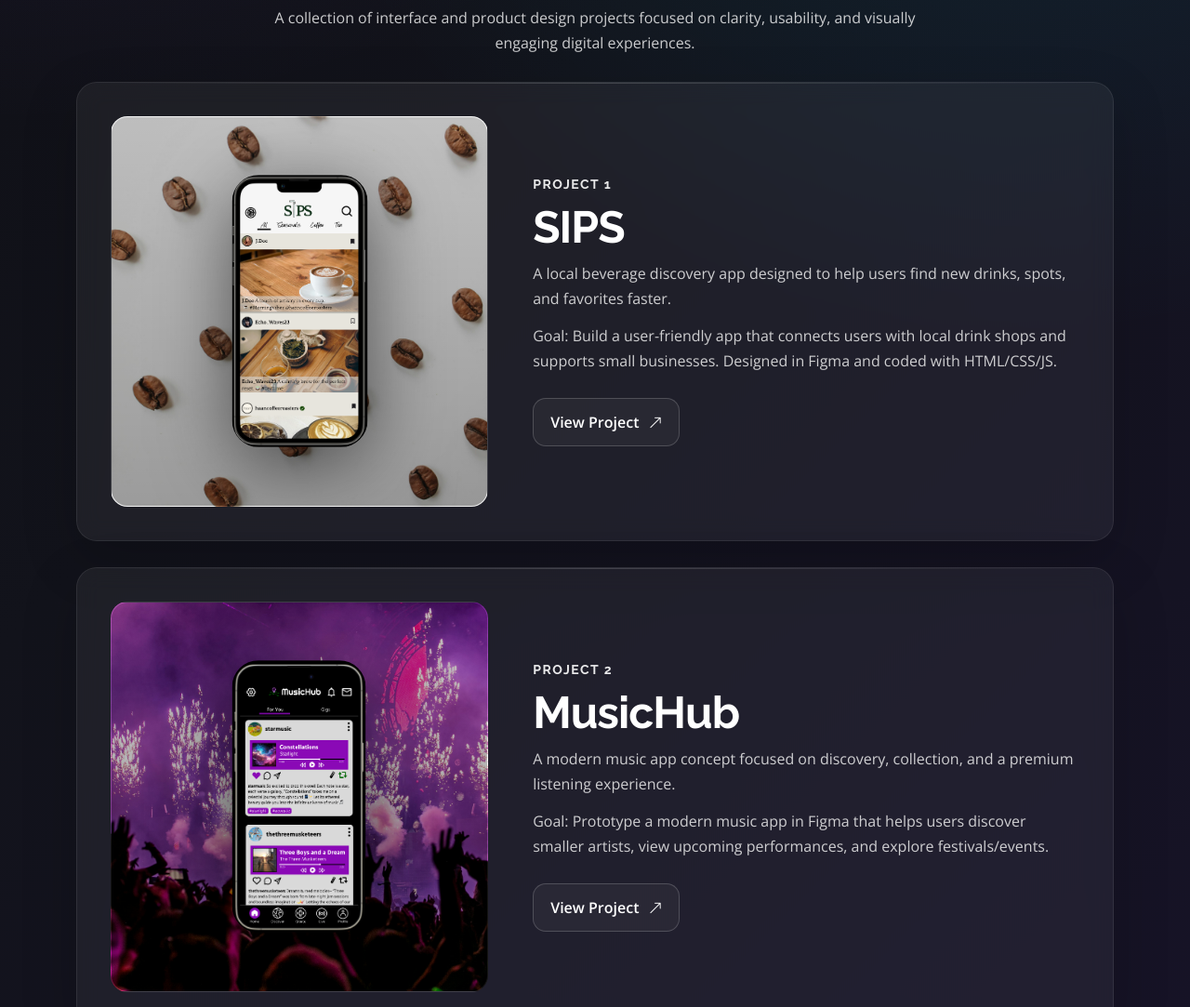
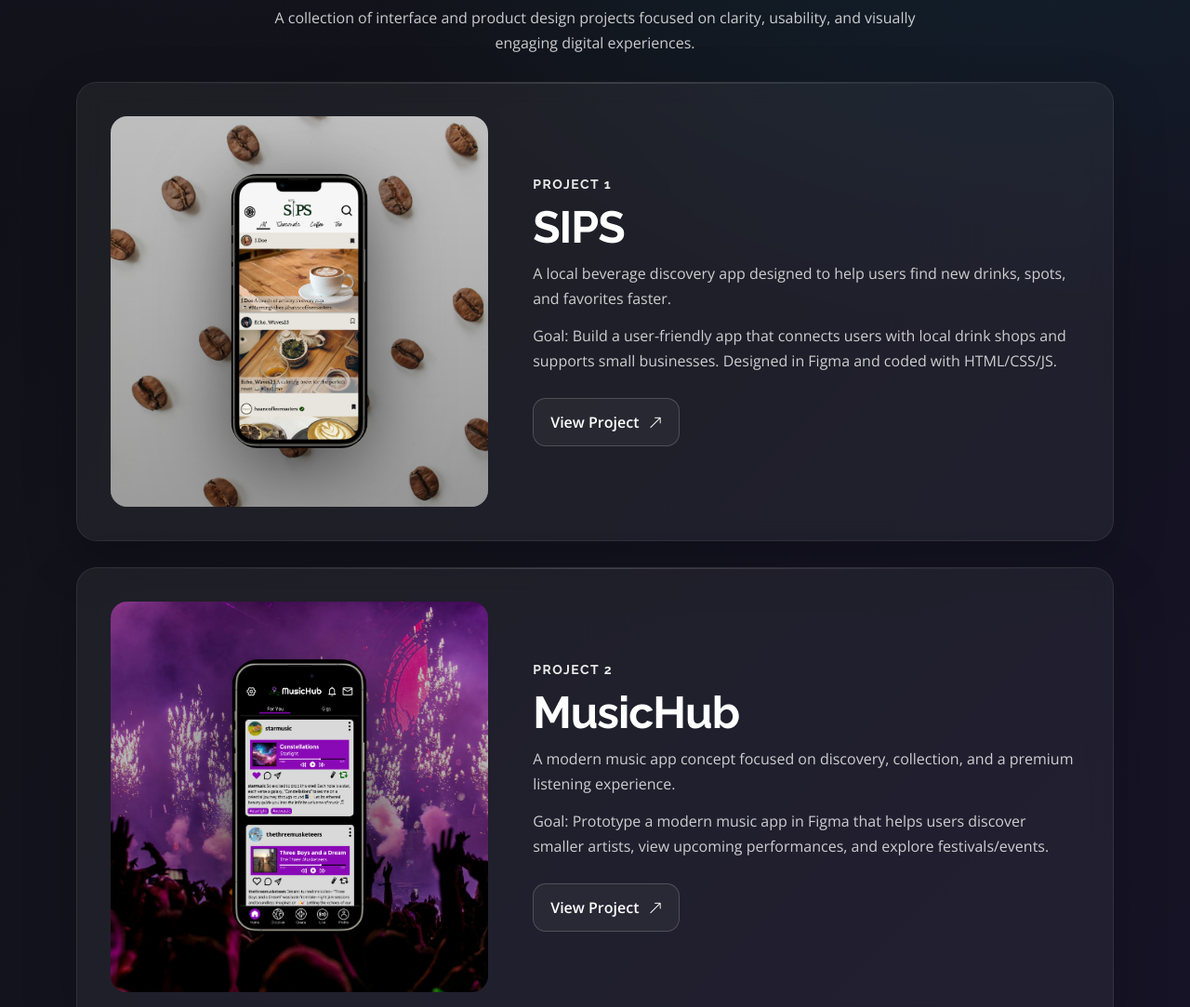
Before and after one commit to giorivas123/giorivas123.github.io, a plain HTML site: page index.html in a window 1280 px wide. Shown: the part 1000-2083 px from the top of the page at 93% size. Drawn offline with nearby package versions, Linux system fonts and the light colour scheme.

Commit message:
“Update”

```diff
--- a/index.html
+++ b/index.html
@@ -422,12 +422,13 @@
   height: 420px;
   border-radius: 18px;
   overflow: hidden;
-      background: rgba(255, 255, 255, 0.08);
-      border: 1px solid rgba(255, 255, 255, 0.08);
+  background: transparent;
+  border: none;
   display: flex;
   align-items: center;
   justify-content: center;
   padding: 40px;
+  box-shadow: none;
 }
 
     .project-media-frame img {
```
Lines whose indentation alone changed are shown as unchanged.
